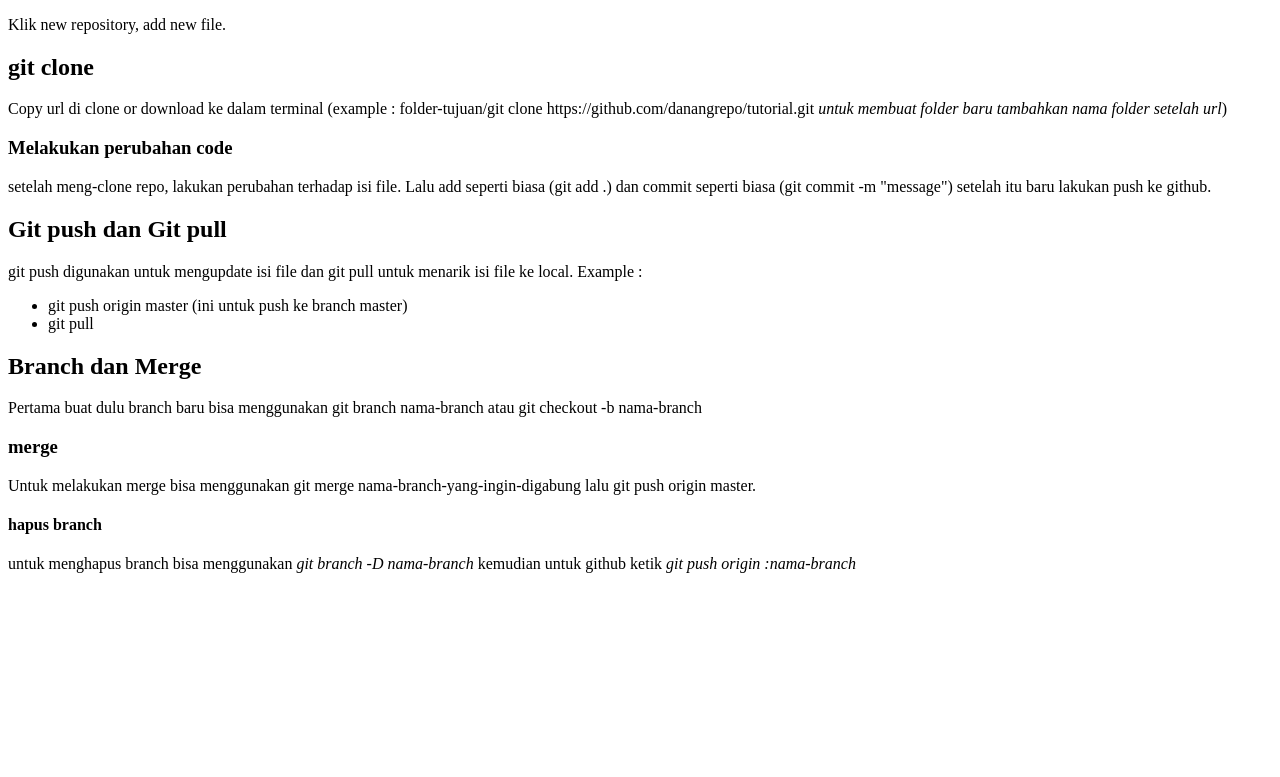
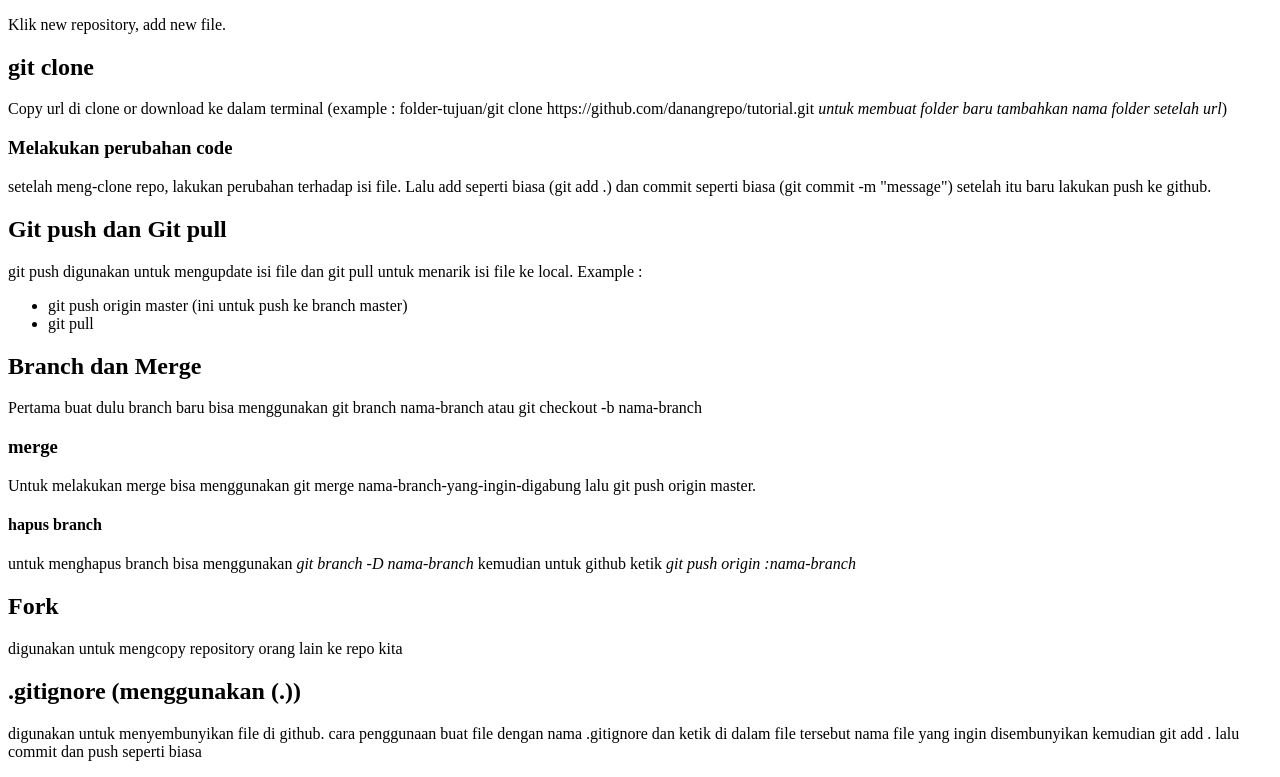
Before and after one commit to danangrepo/tutorial, a plain HTML site: page index.html in a window 1280 px wide. Shown: the part 105-882 px from the top of the page. Before the commit the page ends 800 px from the top, so only its background shows below. Drawn offline with Linux system fonts and the light colour scheme.

Commit message:
sampai .gitignore

```diff
--- a/index.html
+++ b/index.html
@@ -37,6 +37,14 @@
             <p>
                 untuk menghapus branch bisa menggunakan <i>git branch -D nama-branch</i> kemudian untuk github ketik <i>git push origin :nama-branch</i>
             </p>
+            <h2>Fork</h2>
+            <p>
+                digunakan untuk mengcopy repository orang lain ke repo kita
+            </p>
+            <h2>.gitignore (menggunakan (.))</h2>
+            <p>
+                digunakan untuk menyembunyikan file di github. cara penggunaan buat file dengan nama .gitignore dan ketik di dalam file tersebut nama file yang ingin disembunyikan kemudian git add . lalu commit dan push seperti biasa
+            </p>
         </p>
     </body>
 </html>
```
